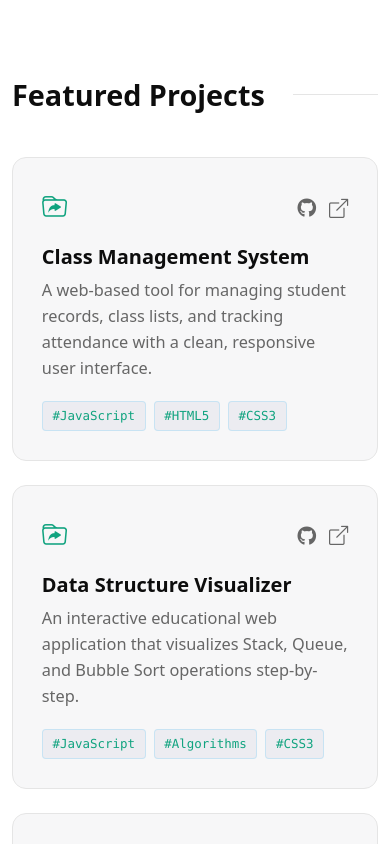
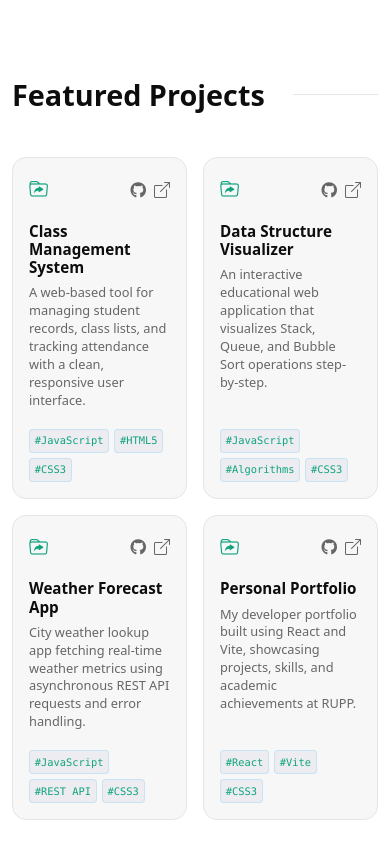
Before and after one commit to therealphearunpo/My-portfolio, a React (Vite) app: page / in a window 390 px wide. Shown: the part 3740-4584 px from the top of the page. Built offline with nearby package versions, Linux system fonts and the light colour scheme.

Commit message:
Update projects grid to 2 columns on mobile

```diff
--- a/src/components/Projects.jsx
+++ b/src/components/Projects.jsx
@@ -44,9 +44,9 @@ function Projects() {
           </h2>
         </div>
 
-        <div className="row g-4">
+        <div className="row g-3 g-md-4">
           {PROJECTS.map((p) => (
-            <div className="col-md-6" key={p.title}>
+            <div className="col-6 col-md-6" key={p.title}>
               <div className="project-card-dev">
                 <div className="project-top">
                   <i className="bi bi-folder-symlink project-folder-icon"></i>
--- a/src/style.css
+++ b/src/style.css
@@ -582,3 +582,30 @@ section {
     text-align: left;
   }
 }
+
+@media (max-width: 767px) {
+  .project-card-dev {
+    padding: 1rem;
+  }
+  .project-name {
+    font-size: 0.95rem;
+  }
+  .project-desc {
+    font-size: 0.8rem;
+    line-height: 1.4;
+  }
+  .project-folder-icon {
+    font-size: 1.2rem;
+  }
+  .project-links a {
+    font-size: 1rem;
+    margin-left: 0.5rem;
+  }
+  .tag-item {
+    font-size: 0.65rem;
+    padding: 0.15rem 0.3rem;
+  }
+  .project-tags-dev {
+    gap: 0.3rem;
+  }
+}
```
